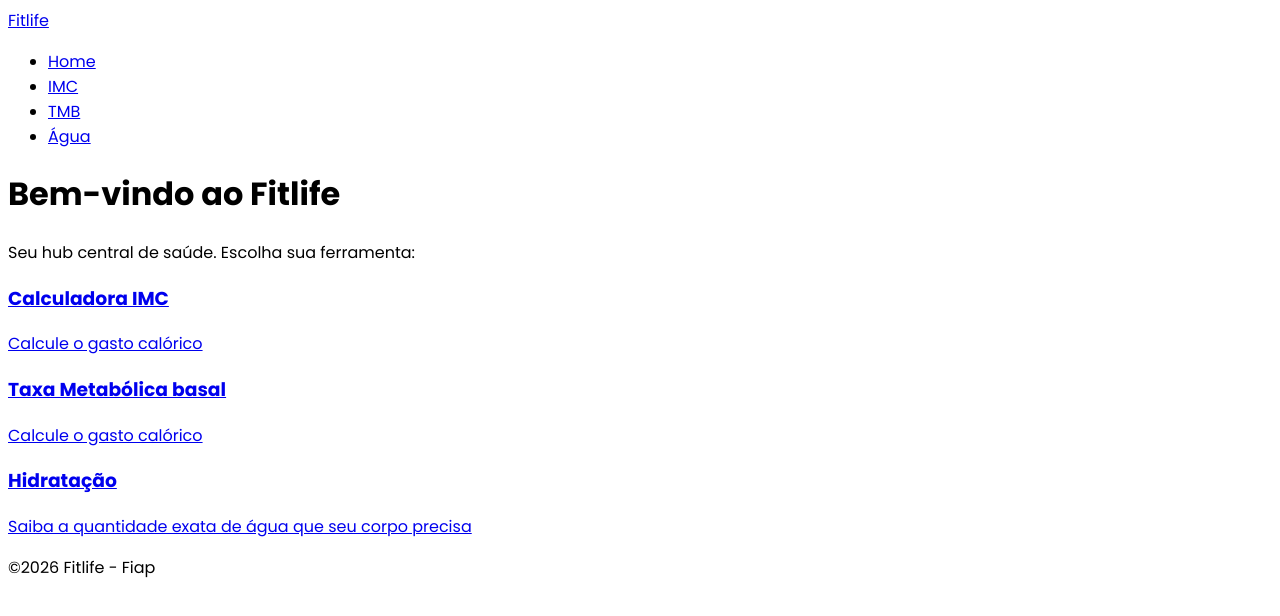
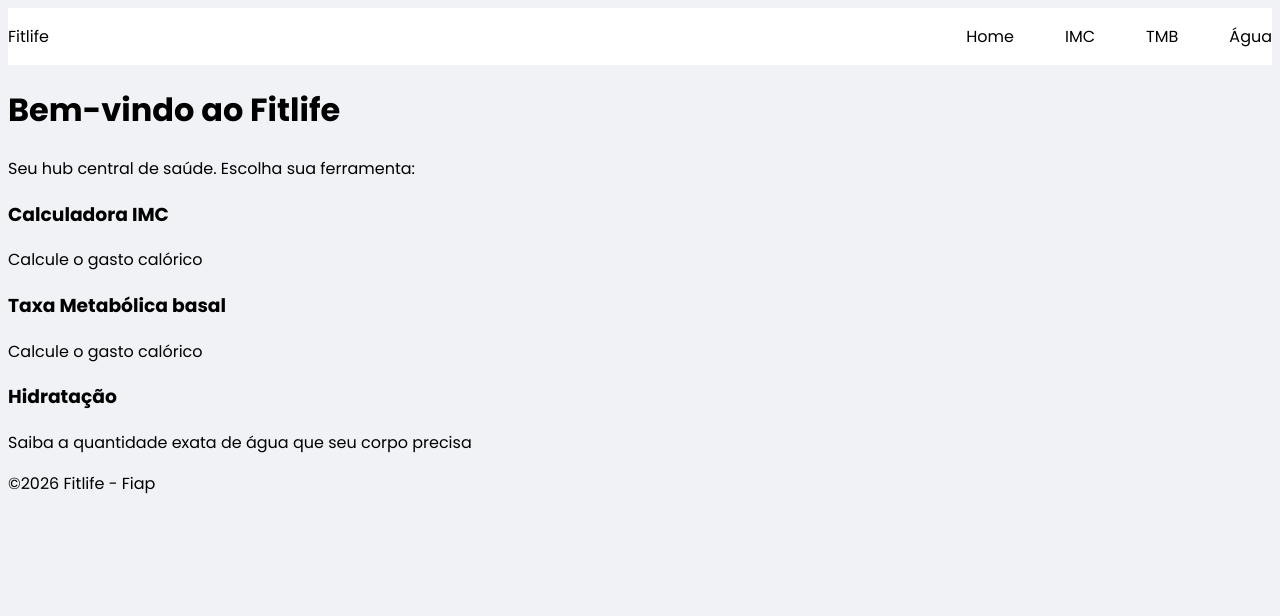
Before and after one commit to SamuelRibeirodev/fitlife, a plain HTML site: page index.html in a window 1280 px wide. Drawn offline with Linux system fonts and the light colour scheme.

Commit message:
Adicionando css

```diff
--- /dev/null
+++ b/css/style.css
@@ -0,0 +1,23 @@
+body {
+    background-color: #F0F2F5;
+    font-family: Poppins;
+}
+
+nav {
+    background-color: #FFF;
+    display: flex;
+    width: 100%;
+    justify-content: space-between;
+    align-items: center;
+}
+
+ul {
+    display: flex;
+    list-style: none;
+    gap: 51px;
+}
+
+a {
+    color: #000;
+    text-decoration: none;
+}
--- a/index.html
+++ b/index.html
@@ -1,10 +1,11 @@
 <!doctype html>
 <html lang="pt-br">
   <head>
-    <meta charset="UTF-8"/>
+    <meta charset="UTF-8" />
     <meta name="viewport" content="width=device-width, initial-scale=1.0" />
     <title>Fitlife</title>
   </head>
+  <link rel="stylesheet" href="./css/style.css" />
   <link rel="preconnect" href="https://fonts.googleapis.com" />
   <link rel="preconnect" href="https://fonts.gstatic.com" crossorigin />
   <link
@@ -12,7 +13,7 @@
     rel="stylesheet"
   />
 
-  <body style="font-family: Poppins">
+  <body>
     <nav>
       <a href="../index.html">Fitlife</a>
 
@@ -48,9 +49,7 @@
     </main>
 
     <footer>
-
-        <p>&copy;2026 Fitlife - Fiap</p>
-
+      <p>&copy;2026 Fitlife - Fiap</p>
     </footer>
   </body>
 </html>
```
